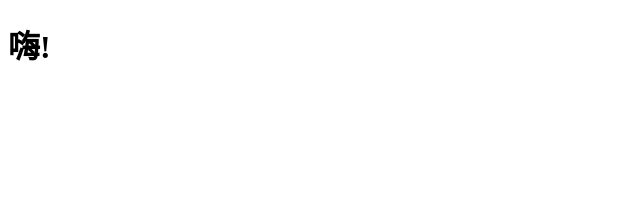
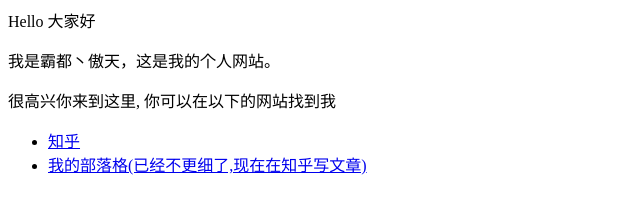
Before and after one commit to alanyc/alanyc.github.io, a plain HTML site: page index.html in a window 1280 px wide. Shown: the whole page, without its empty margins (0-640 px from the left). Drawn offline with Linux system fonts and the light colour scheme.

Commit message:
Update index.html

```diff
--- a/index.html
+++ b/index.html
@@ -1,10 +1,9 @@
-<!DOCTYPE html>
-<html>
-  <head>
-    <meta charset="utf-8">
-    <title>Alan's GitHub</title>
-  </head>
-  <body>
-    <h1>嗨!</h1>
-  </body>
-</html>
+<p>Hello 大家好</p>
+<p>我是霸都丶傲天，这是我的个人网站。
+</p> <p>很高兴你来到这里, 你可以在以下的网站找到我</p>
+<ul>
+  <li> <a href="https://www.zhihu.com/people/AJLoveChina">知乎</a>
+  </li>
+  <li> <a href="http://hejie.nigeerhuo.com">我的部落格(已经不更细了,现在在知乎写文章)</a>
+  </li>
+</ul>
```
